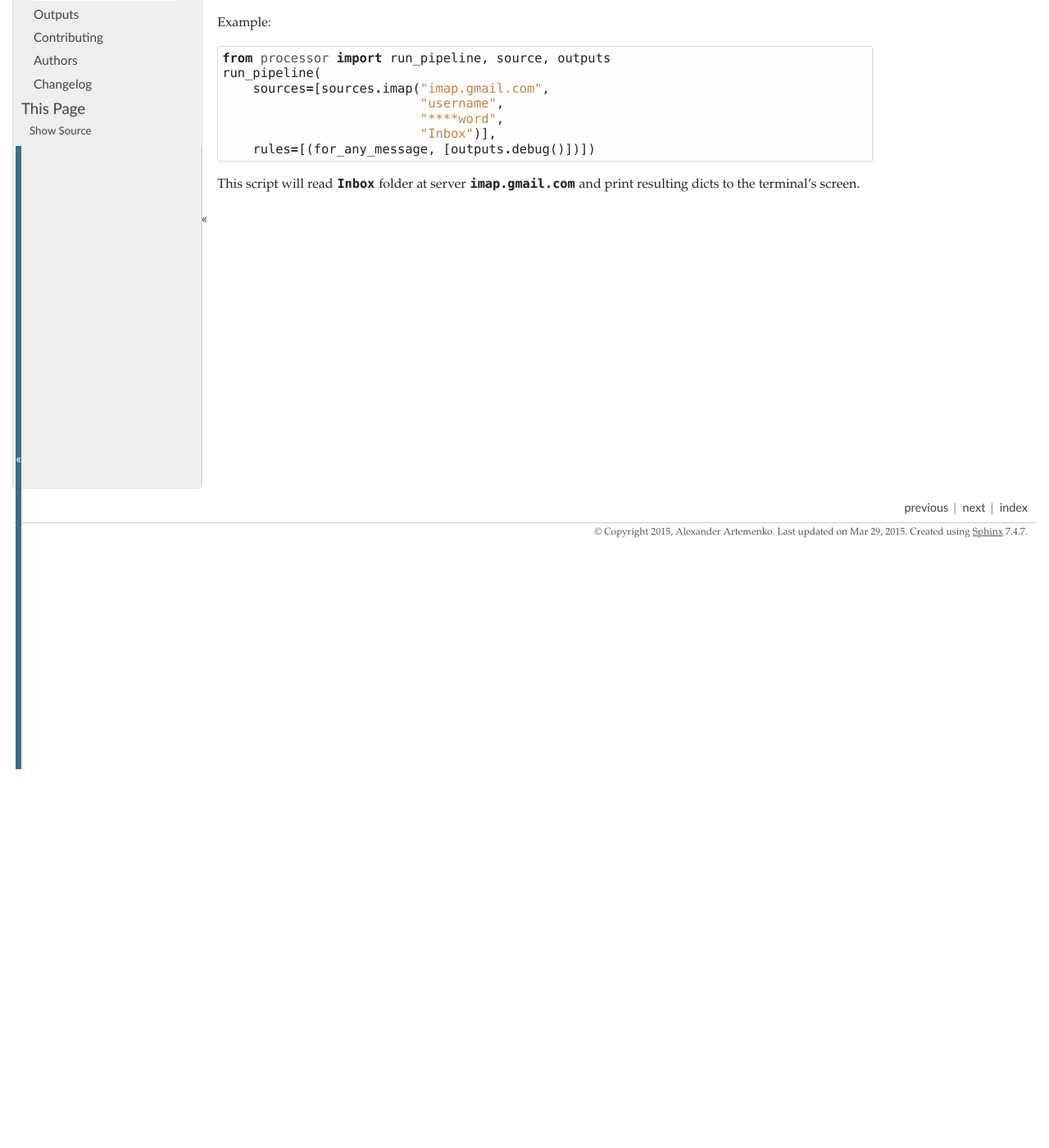
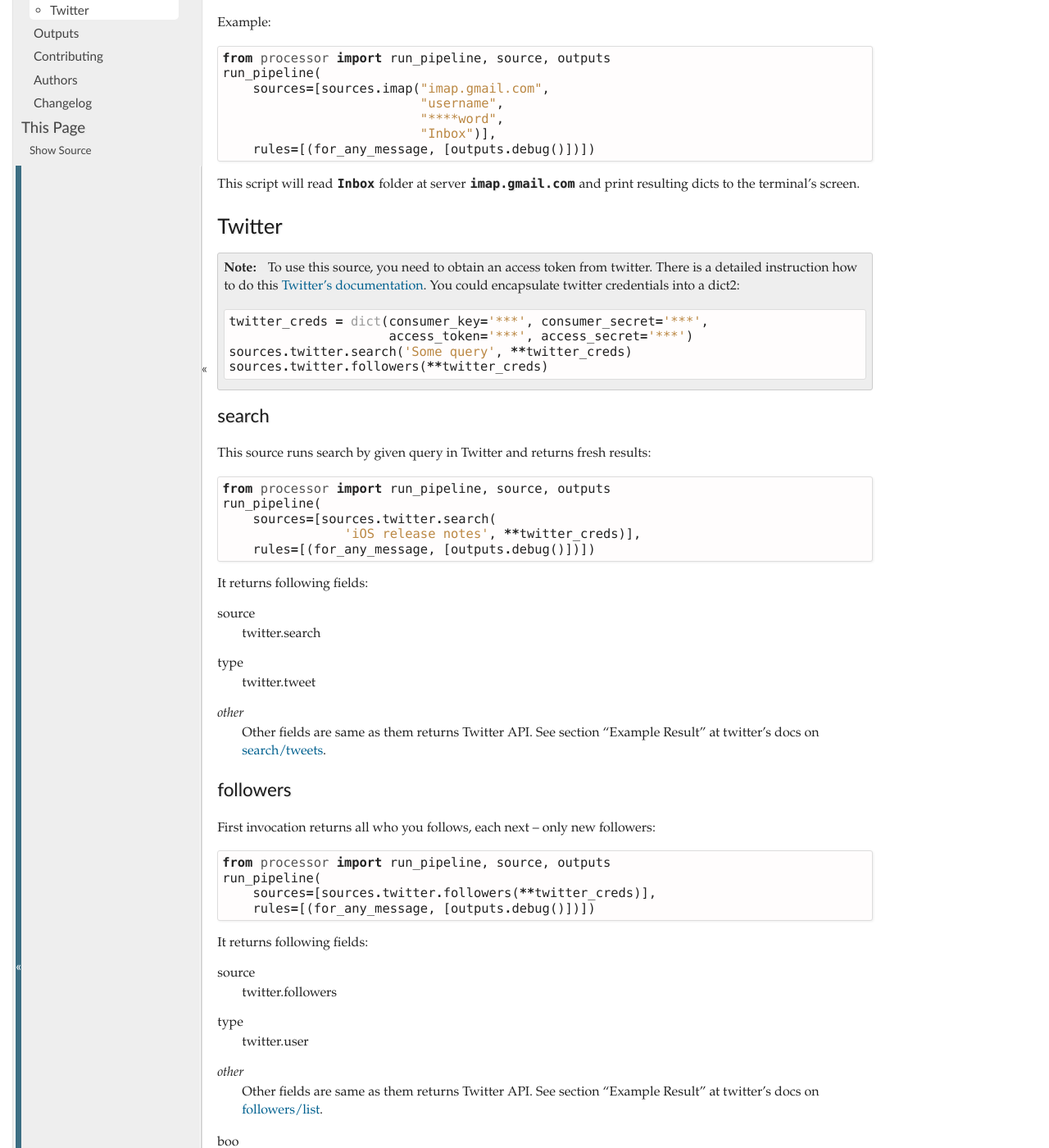
Before and after one commit to svetlyak40wt/python-processor, a Sphinx documentation site: the page built from docs/sources.rst, in a window 1280 px wide and 1400 px high, scrolled down 222 px. Shown: the whole window at 82% size. Built offline with Sphinx 7.4.7, drawn with Linux system fonts in a browser that asks for light colours; before the commit the page ends 1160 px from its top, so only the background shows below that.

```diff
--- a/docs/overview.rst
+++ b/docs/overview.rst
@@ -1,5 +1,5 @@
 Simple rules
-============
+==============
 
 Python processor is a tool for creating chained pipelines for dataprocessing.
 It have very few key concepts:
@@ -41,6 +41,10 @@
 function which gets an object and send it to the specified Slack's endpoint.
 
 It is just example, for working snippets, continue reading this documention ;-)
+
+.. Note:: By the way, did you know there is a Lisp dialect which runs on Python
+          virtual machine? It's name is HyLang, and python processor is written in this
+          language.
 
 
 Installation
--- a/docs/sources.rst
+++ b/docs/sources.rst
@@ -20,3 +20,69 @@
 
 This script will read ``Inbox`` folder at server ``imap.gmail.com``
 and print resulting dicts to the terminal's screen.
+
+Twitter
+=======
+
+.. Note::
+   To use this source, you need to obtain an access token from twitter.
+   There is a detailed instruction how to do this `Twitter's documentation`_.
+   You could encapsulate twitter credentials into a dict2:
+
+   .. code:: python
+
+      twitter_creds = dict(consumer_key='***', consumer_secret='***',
+                           access_token='***', access_secret='***')
+      sources.twitter.search('Some query', **twitter_creds)
+      sources.twitter.followers(**twitter_creds)
+
+
+.. _Twitter's documentation: https://dev.twitter.com/oauth/overview/application-owner-access-tokens
+
+search
+------
+
+This source runs search by given query in Twitter and returns fresh
+results::
+
+  from processor import run_pipeline, source, outputs
+  run_pipeline(
+      sources=[sources.twitter.search(
+                  'iOS release notes', **twitter_creds)],
+      rules=[(for_any_message, [outputs.debug()])])
+
+It returns following fields:
+
+source
+    twitter.search
+type
+    twitter.tweet
+*other*
+    Other fields are same as them returns Twitter API. See section "Example Result" at twitter's docs on `search/tweets`_.
+
+.. _search/tweets: https://dev.twitter.com/rest/reference/get/search/tweets
+
+
+followers
+---------
+
+First invocation returns all who you follows, each next -- only new followers::
+
+  from processor import run_pipeline, source, outputs
+  run_pipeline(
+      sources=[sources.twitter.followers(**twitter_creds)],
+      rules=[(for_any_message, [outputs.debug()])])
+
+
+It returns following fields:
+
+source
+    twitter.followers
+type
+    twitter.user
+*other*
+    Other fields are same as them returns Twitter API. See section "Example Result" at twitter's docs on `followers/list`_.
+
+.. _followers/list: https://dev.twitter.com/rest/reference/get/followers/list
+
+boo
```
